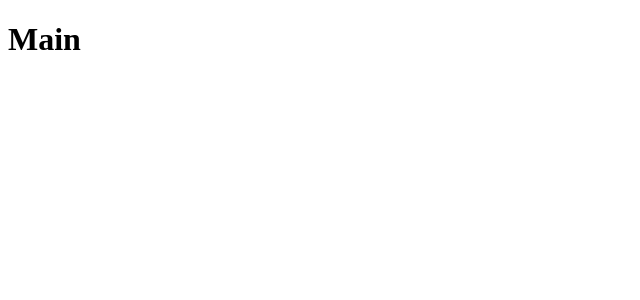
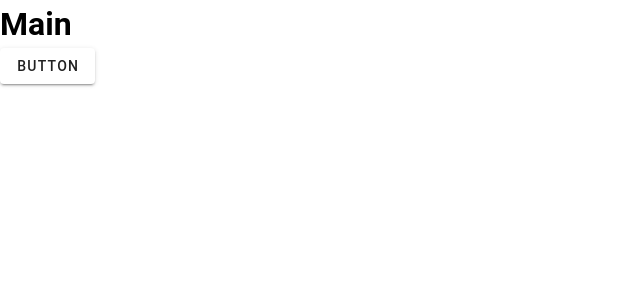
Before and after one commit to GAPPLabs/Website, a Vue app: page / in a window 1280 px wide. Shown: the top 300 px of the page, without its empty margins (0-640 px from the left). Built offline with nearby package versions, Linux system fonts and the light colour scheme.

Commit message:
Add title and framework-vuetify

```diff
--- a/package.json
+++ b/package.json
@@ -9,7 +9,8 @@
   },
   "dependencies": {
     "vue": "^3.2.47",
-    "vue-router": "^4.1.6"
+    "vue-router": "^4.1.6",
+    "vuetify": "^3.1.8"
   },
   "devDependencies": {
     "@vitejs/plugin-vue": "^4.0.0",
--- a/src/main.js
+++ b/src/main.js
@@ -1,9 +1,11 @@
 import { createApp } from 'vue'
-import Router from "@/router";
+import Router from '@/router';
+import vuetify from "@/plugins/vuetify";
 import App from './App.vue'
 
 import './assets/css/site/site.css'
 
 const app = createApp(App)
 app.use(Router)
+app.use(vuetify)
 app.mount('#app')
--- /dev/null
+++ b/src/plugins/vuetify.js
@@ -0,0 +1,11 @@
+import 'vuetify/styles'
+import { createVuetify } from 'vuetify'
+import * as components from 'vuetify/components'
+import * as directives from 'vuetify/directives'
+
+const vuetify = createVuetify({
+    components,
+    directives,
+})
+
+export default vuetify
--- a/src/router/index.js
+++ b/src/router/index.js
@@ -11,4 +11,9 @@ const router = createRouter({
     routes
 })
 
+const DEFAULT_TITLE = 'GAPP LABS, INC.';
+router.beforeEach((to) => {
+    document.title = to.meta.title + ' - ' +  DEFAULT_TITLE || DEFAULT_TITLE;
+})
+
 export default router
--- a/src/router/routes/site.js
+++ b/src/router/routes/site.js
@@ -1,6 +1,6 @@
 export default {
     path: '/',
-    component: () => import('@/layout/Site.vue'),
+    component: () => import('@/layouts/Site.vue'),
     children: [
         {
             meta: {
--- a/src/views/site/Site.vue
+++ b/src/views/site/Site.vue
@@ -1,6 +1,9 @@
 <template>
   <div>
     <h1>Main</h1>
+    <v-btn>
+      Button
+    </v-btn>
   </div>
 </template>
 
```
Also changed, not shown: src/layouts/Site.vue (renamed from src/layout/Site.vue), 1 other file (tests, documents, lock files or other folders).
